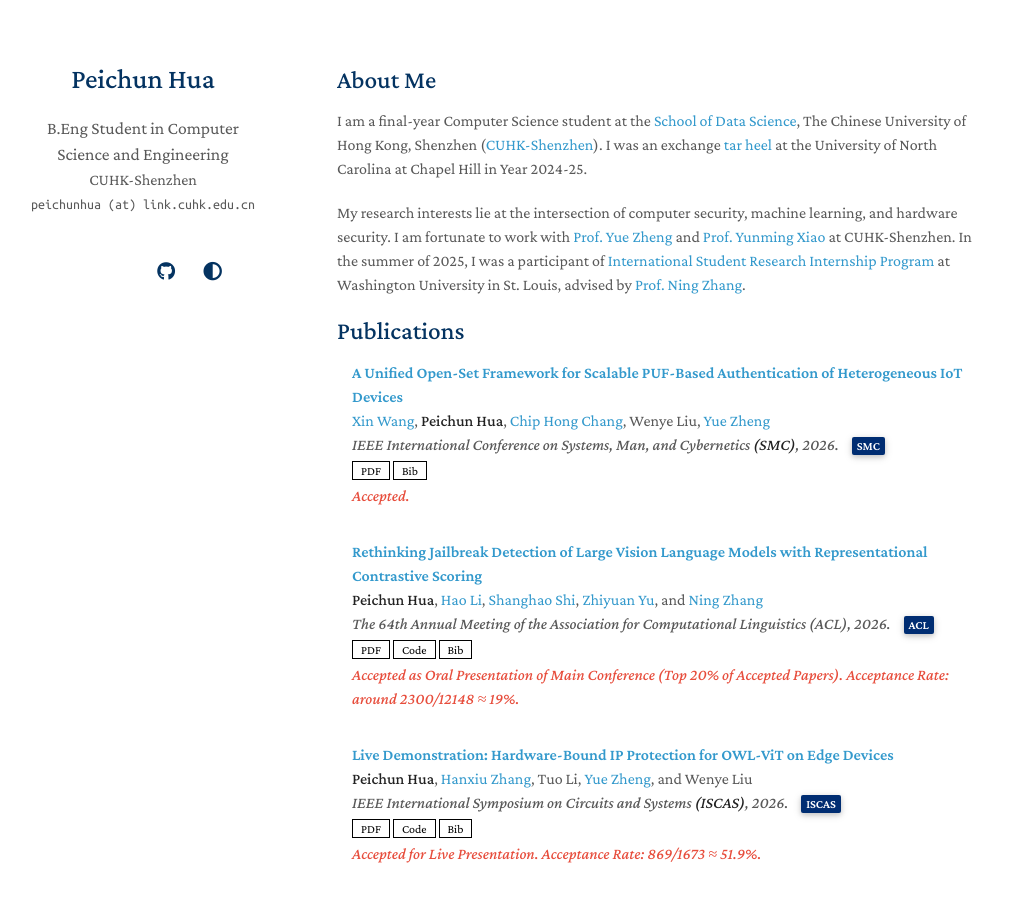
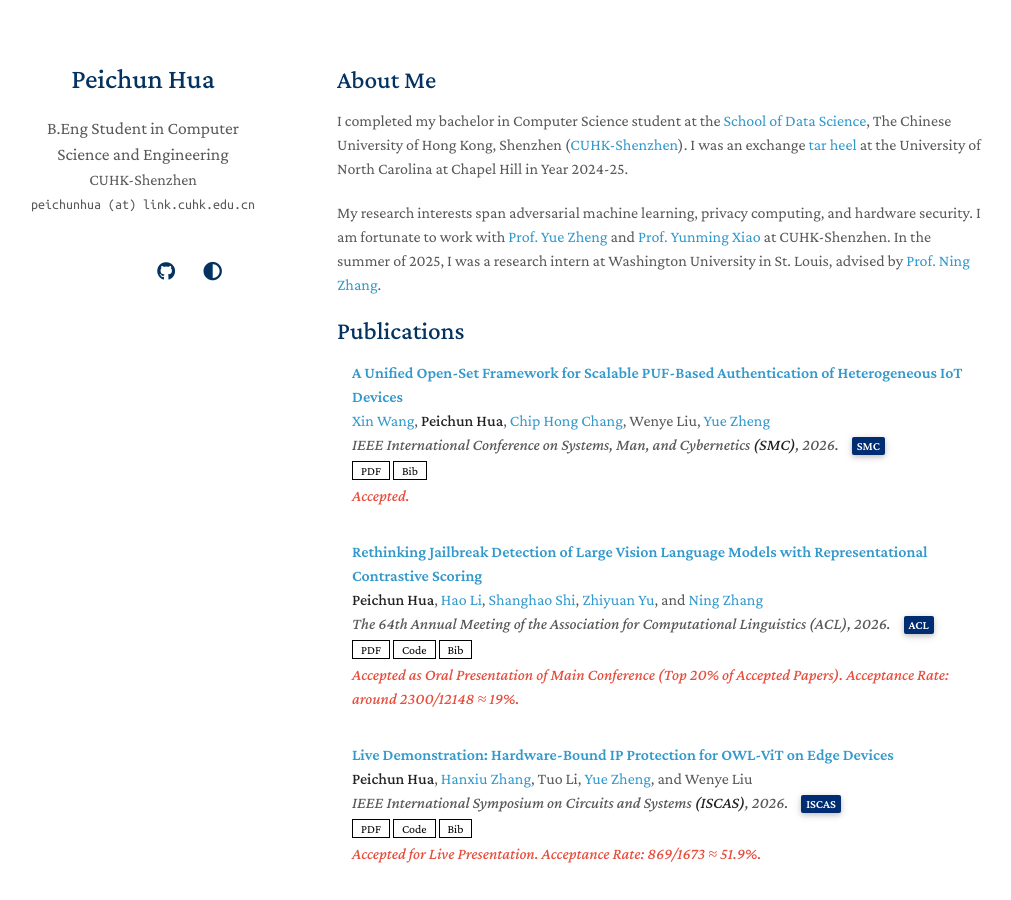
Before and after one commit to sarendis56/sarendis56.github.io, a Jekyll site: the page built from index.md, in a window 1280 px wide and 900 px high. Shown: the whole window, without its empty margins (133-1144 px from the left). Built offline with Jekyll 4.4.1, drawn with Linux system fonts in a browser that asks for light colours; a style sheet for code colours, icons or effects is not loaded; our own code applies the rules of GitHub Pages for plain Markdown files.

Commit message:
Update 6.25

```diff
--- a/index.md
+++ b/index.md
@@ -4,6 +4,6 @@
 
 ## About Me
 
-I am a final-year Computer Science student at the [School of Data Science](https://sds.cuhk.edu.cn/), The Chinese University of Hong Kong, Shenzhen ([CUHK-Shenzhen](https://cuhk.edu.cn/)). I was an exchange [tar heel](https://en.wikipedia.org/wiki/Tar_Heel) at the University of North Carolina at Chapel Hill in Year 2024-25.
+I completed my bachelor in Computer Science student at the [School of Data Science](https://sds.cuhk.edu.cn/), The Chinese University of Hong Kong, Shenzhen ([CUHK-Shenzhen](https://cuhk.edu.cn/)). I was an exchange [tar heel](https://en.wikipedia.org/wiki/Tar_Heel) at the University of North Carolina at Chapel Hill in Year 2024-25.
 
-My research interests lie at the intersection of computer security, machine learning, and hardware security. I am fortunate to work with [Prof. Yue Zheng](https://scholar.google.com/citations?user=6TMdWj8AAAAJ) and [Prof. Yunming Xiao](https://yunmingxiao.github.io/) at CUHK-Shenzhen. In the summer of 2025, I was a participant of [International Student Research Internship Program](https://engineering.washu.edu/academics/undergraduate-research/international-student-research-internship-program.html) at Washington University in St. Louis, advised by [Prof. Ning Zhang](https://engineering.washu.edu/faculty/Ning-Zhang.html).
+My research interests span adversarial machine learning, privacy computing, and hardware security. I am fortunate to work with [Prof. Yue Zheng](https://scholar.google.com/citations?user=6TMdWj8AAAAJ) and [Prof. Yunming Xiao](https://yunmingxiao.github.io/) at CUHK-Shenzhen. In the summer of 2025, I was a research intern at Washington University in St. Louis, advised by [Prof. Ning Zhang](https://engineering.washu.edu/faculty/Ning-Zhang.html).
```
Also changed, not shown: _data/publications.yml (+13 -9 lines), 1 other file.
